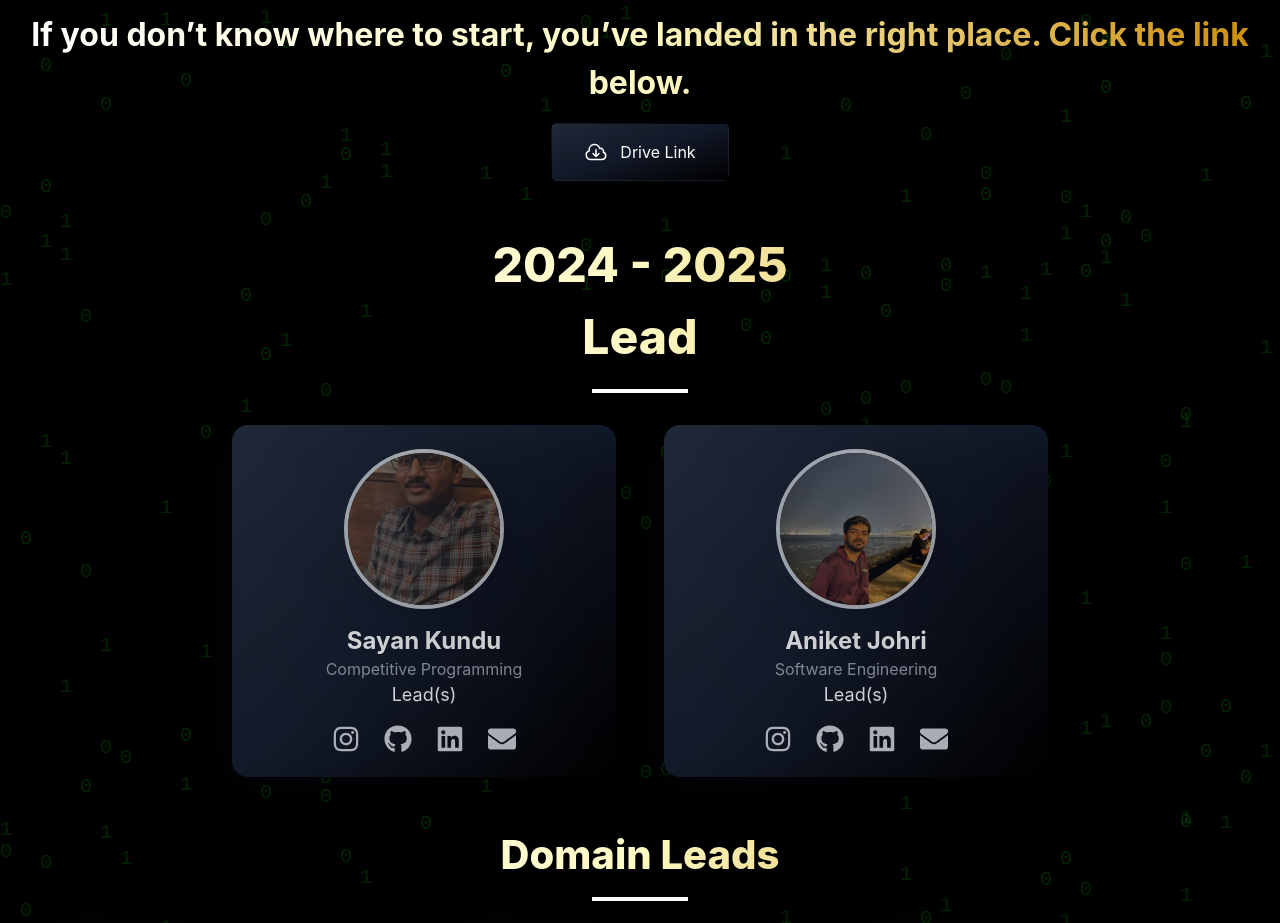
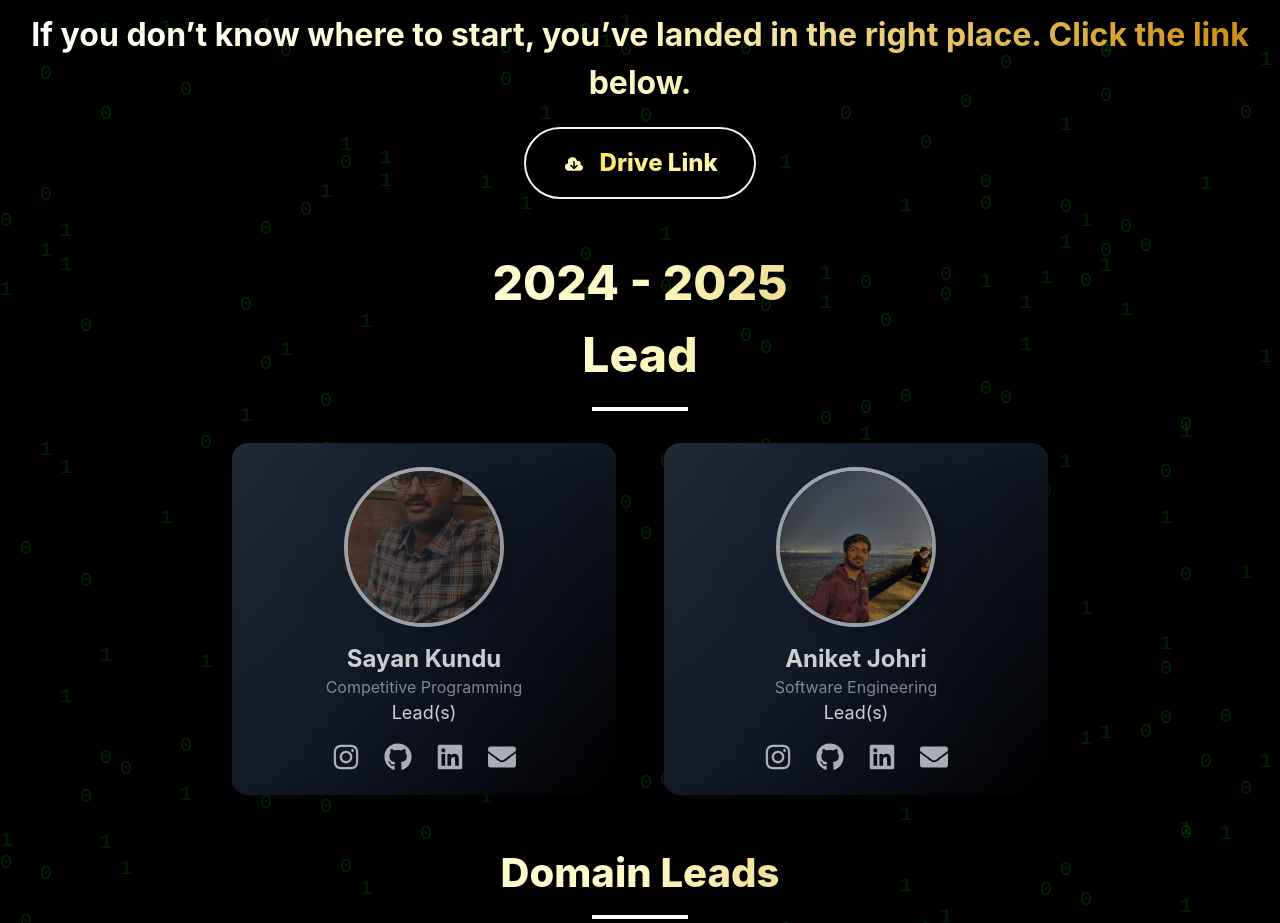
Before and after one commit to codeclubiittp/Digital-Wizards-Website, a React (Create React App) app: page / in a window 1280 px wide. Shown: the part 4325-5248 px from the top of the page. Built offline with nearby package versions, Linux system fonts and the light colour scheme.

Commit message:
style: Change the design and color of button to match the overall design

```diff
--- a/src/components/KnowledgeTransfer.jsx
+++ b/src/components/KnowledgeTransfer.jsx
@@ -10,14 +10,26 @@ function KnowledgeTransfer() {
       <p className="text-[1rem] md:text-[2rem] font-bold text-center text-transparent bg-clip-text bg-gradient-to-r from-white via-yellow-100 to-yellow-600 mb-4">
       If you don’t know where to start, you’ve landed in the right place. Click the link below.
       </p>
-      <div className='flex justify-center'>
-        <button class="flex items-center rounded-md bg-gradient-to-br from-gray-800 via-gray-900 to-black py-4 px-8 border border-transparent text-center text-md text-white transition-all shadow-sm hover:shadow-lg focus:bg-slate-700 focus:shadow-none active:bg-slate-700 hover:bg-slate-700 active:shadow-none disabled:pointer-events-none disabled:opacity-50 disabled:shadow-none" type="button">
-      <svg xmlns="http://www.w3.org/2000/svg" fill="none" viewBox="0 0 24 24" stroke-width="1.5" stroke="currentColor" class="size-6">
+      <div className="flex justify-center items-center my-5">
+
+                <a
+                    href="/contact"
+                    className="group relative inline-block bg-white rounded-full
+            py-3 px-5 md:py-4 md:px-7 lg:py-4 lg:px-9
+            text-[1rem] sm:text-[1rem] md:text-[1.25rem] lg:text-[1.5rem]
+            font-extrabold text-center text-transparent bg-clip-text
+            bg-gradient-to-r from-yellow-400 via-yellow-200 to-yellow-100
+            shadow-md hover:shadow-lg hover:scale-110 transition duration-300 ease-out"
+                    style={{
+                        backgroundColor: "white",
+                        border: "2px solid #f3f4f6", // Optional border for subtle contrast
+                    }}
+                >
+                    <svg xmlns="http://www.w3.org/2000/svg" fill="none" viewBox="0 0 24 24" stroke-width="1.5" stroke="currentColor" className="size-6 fill-yellow-100 text-black inline-block mr-2">
   <path stroke-linecap="round" stroke-linejoin="round" d="M12 9.75v6.75m0 0-3-3m3 3 3-3m-8.25 6a4.5 4.5 0 0 1-1.41-8.775 5.25 5.25 0 0 1 10.233-2.33 3 3 0 0 1 3.758 3.848A3.752 3.752 0 0 1 18 19.5H6.75Z" />
-</svg>
-  <span className='pl-3'>Drive Link</span>
-</button>
-</div>
+</svg> <span>Drive Link</span>
+                </a>
+            </div>
 
         </section>
     )
```
